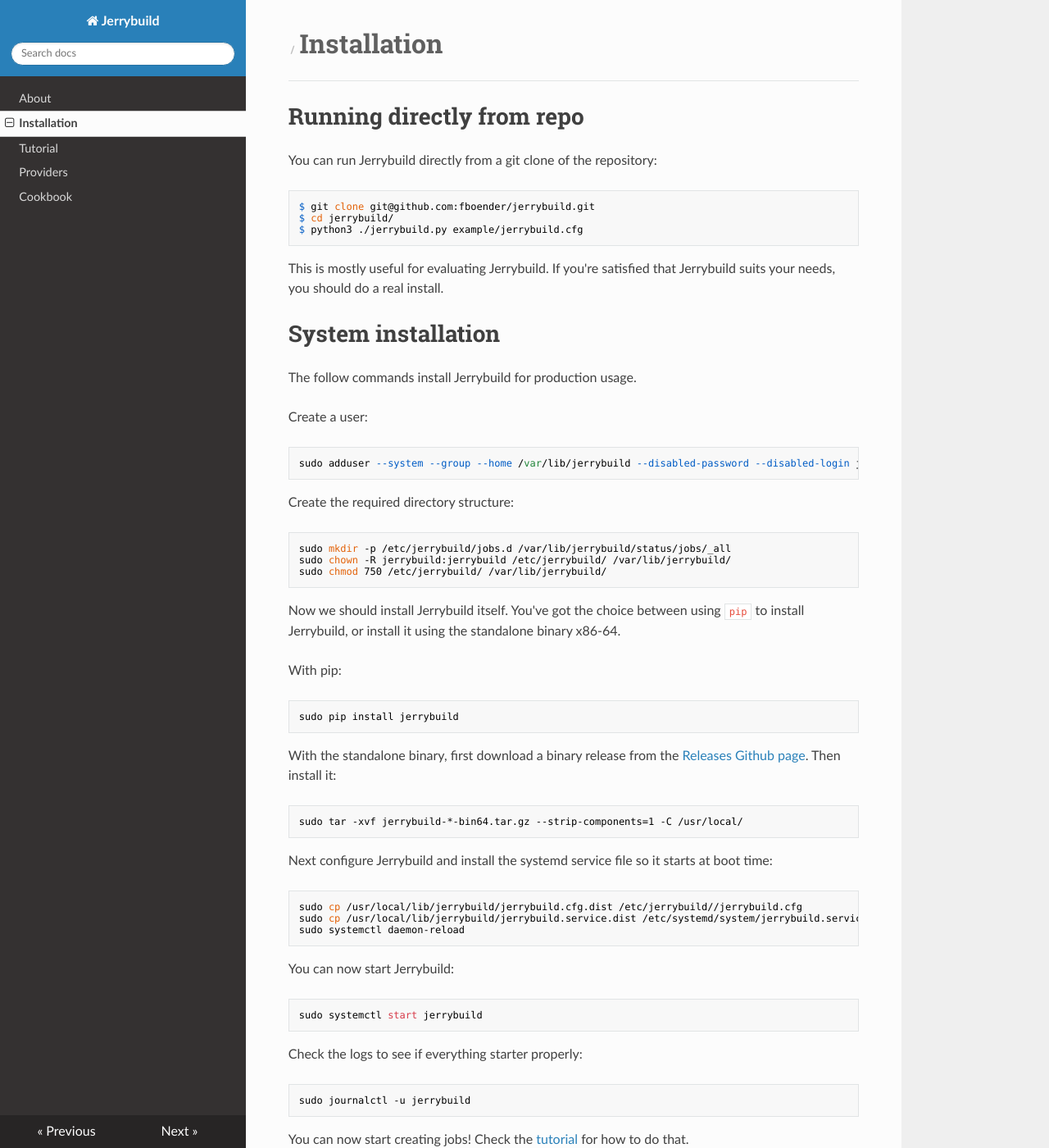
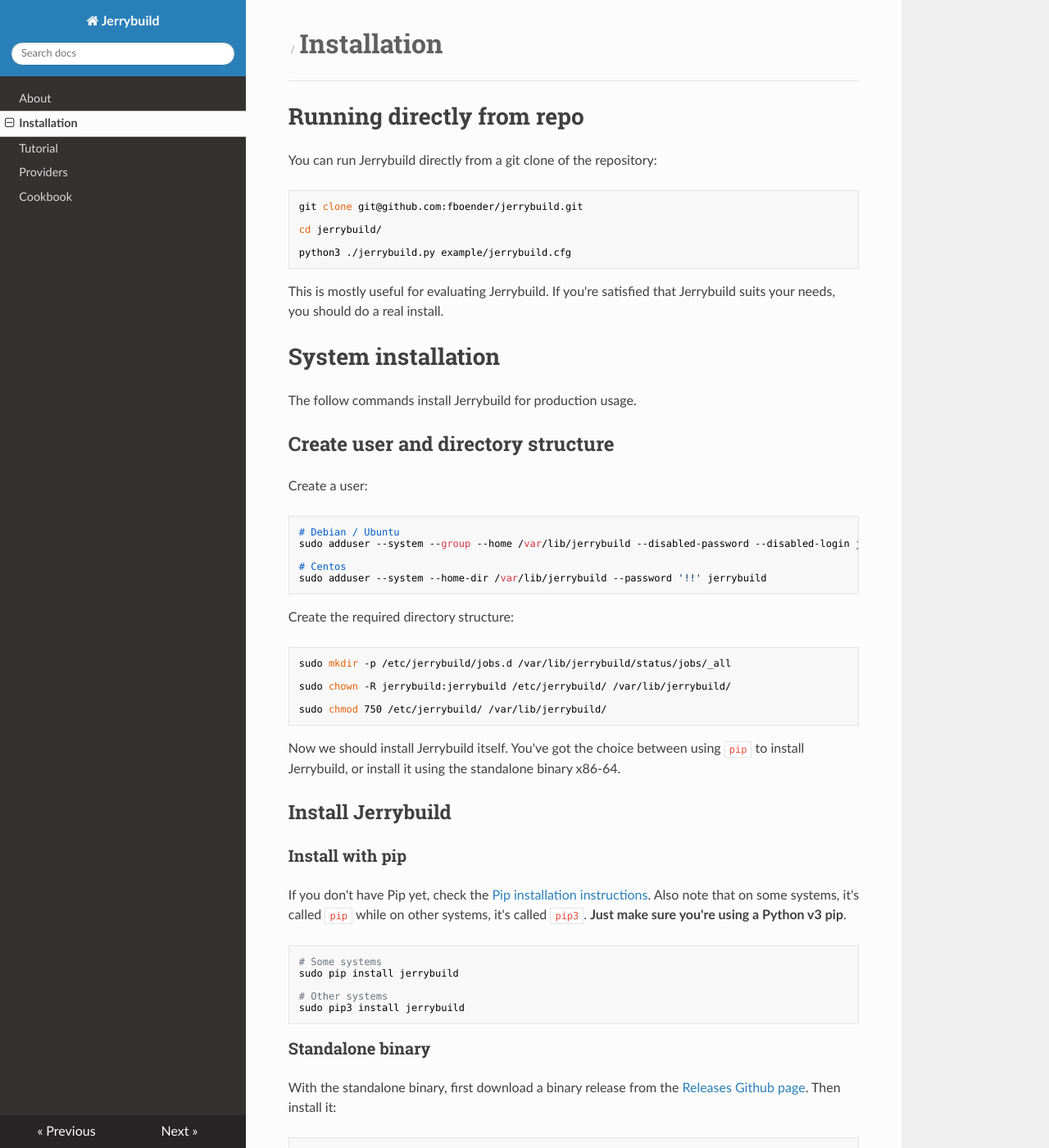
Before and after one commit to fboender/jerrybuild, an MkDocs documentation site: the page built from docs/installation.md, in a window 1280 px wide and 1400 px high. Shown: the whole window at 82% size. Built offline with MkDocs 1.6.1, drawn with Linux system fonts in a browser that asks for light colours; nearby versions of some CDN libraries.

Commit message:
Update installation manual

```diff
--- a/docs/installation.md
+++ b/docs/installation.md
@@ -2,9 +2,11 @@
 
 You can run Jerrybuild directly from a git clone of the repository:
 
-    $ git clone git@github.com:fboender/jerrybuild.git
-    $ cd jerrybuild/
-    $ python3 ./jerrybuild.py example/jerrybuild.cfg
+    git clone git@github.com:fboender/jerrybuild.git
+
+    cd jerrybuild/
+
+    python3 ./jerrybuild.py example/jerrybuild.cfg
 
 This is mostly useful for evaluating Jerrybuild. If you're satisfied that
 Jerrybuild suits your needs, you should do a real install.
@@ -13,22 +15,43 @@
 
 The follow commands install Jerrybuild for production usage.
 
+## Create user and directory structure
+
 Create a user:
 
+    # Debian / Ubuntu
     sudo adduser --system --group --home /var/lib/jerrybuild --disabled-password --disabled-login jerrybuild
+
+    # Centos
+    sudo adduser --system --home-dir /var/lib/jerrybuild --password '!!' jerrybuild
 
 Create the required directory structure:
 
     sudo mkdir -p /etc/jerrybuild/jobs.d /var/lib/jerrybuild/status/jobs/_all
+
     sudo chown -R jerrybuild:jerrybuild /etc/jerrybuild/ /var/lib/jerrybuild/
+
     sudo chmod 750 /etc/jerrybuild/ /var/lib/jerrybuild/
 
 Now we should install Jerrybuild itself. You've got the choice between using
 `pip` to install Jerrybuild, or install it using the standalone binary x86-64.
 
-With pip:
+## Install Jerrybuild
 
+### Install with pip
+
+If you don't have Pip yet, check the [Pip installation
+instructions](https://pip.pypa.io/en/stable/installing/). Also note that on
+some systems, it's called `pip` while on other systems, it's called `pip3`.
+**Just make sure you're using a Python v3 pip**.
+
+    # Some systems
     sudo pip install jerrybuild
+
+    # Other systems
+    sudo pip3 install jerrybuild
+
+### Standalone binary
 
 With the standalone binary, first download a binary release from the [Releases
 Github page](https://github.com/fboender/jerrybuild/releases). Then install
@@ -36,12 +59,17 @@
 
     sudo tar -xvf jerrybuild-*-bin64.tar.gz --strip-components=1 -C /usr/local/
 
+## Configure jerrybuild
+
 Next configure Jerrybuild and install the systemd service file so it starts at
 boot time:
 
     sudo cp /usr/local/lib/jerrybuild/jerrybuild.cfg.dist /etc/jerrybuild//jerrybuild.cfg
+
     sudo cp /usr/local/lib/jerrybuild/jerrybuild.service.dist /etc/systemd/system/jerrybuild.service
+
     sudo systemctl daemon-reload
+
 
 You can now start Jerrybuild:
 
```
